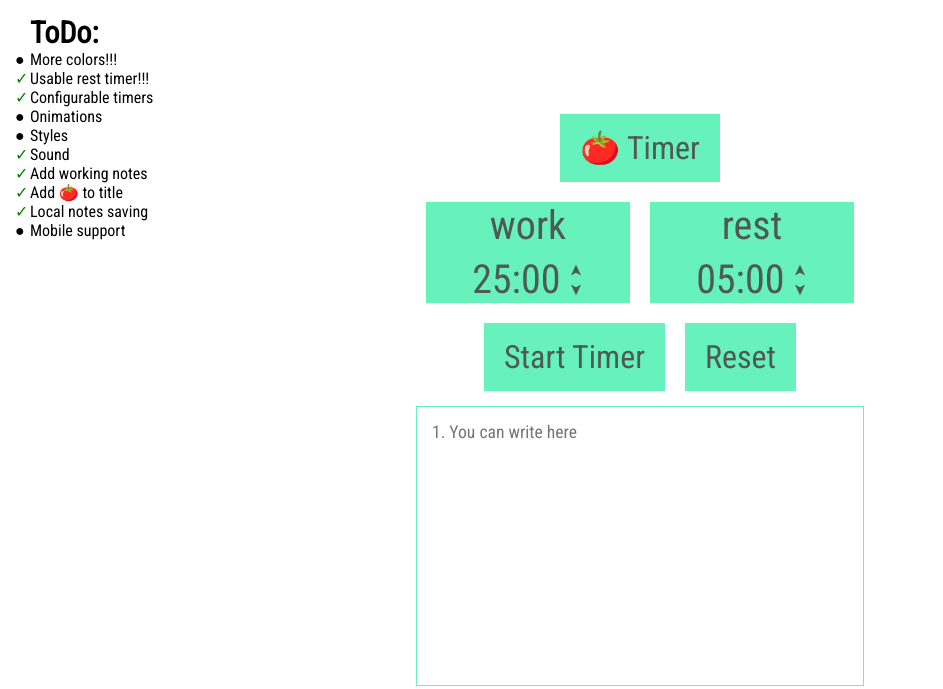
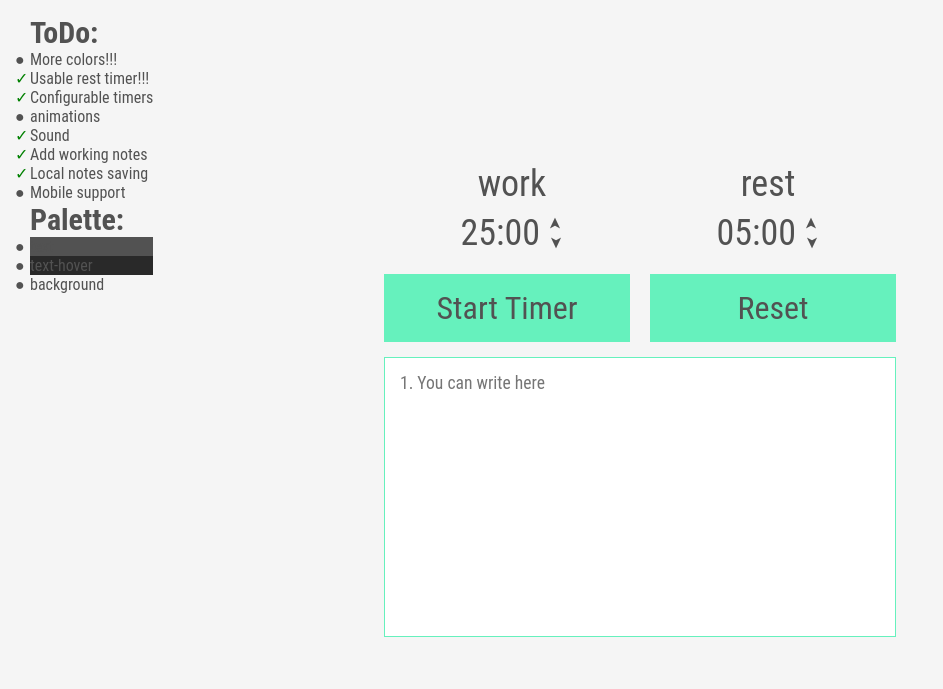
Before and after one commit to dummefil/pomodoro-timer, a website: page index.html in a window 1280 px wide. Shown: the whole page, without its empty margins (0-943 px from the left). Drawn offline with Linux system fonts and the light colour scheme.

Commit message:
updated some stuff. planning to use gulp or another tasker-builder

```diff
--- a/index.html
+++ b/index.html
@@ -4,9 +4,10 @@
     <meta charset="UTF-8">
     <meta name="viewport" content="width=device-width, initial-scale=1.0">
     <meta http-equiv="X-UA-Compatible" content="ie=edge">
-    <title>🍅 Timer</title>
-    <link href="https://fonts.googleapis.com/css?family=Roboto+Condensed" rel="stylesheet">
+    <title>Pomodorius</title>
+    <link href="https://fonts.googleapis.com/css?family=Roboto" rel="stylesheet">
     <link rel="stylesheet" href="styles.css">
+    <script src="https://kit.fontawesome.com/69b7c721d6.js"></script>
 </head>
 <body>
     <div class="todo">
@@ -15,17 +16,20 @@
             <li>More colors!!!</li>
             <li class="done">Usable rest timer!!!</li>
             <li class="done">Configurable timers</li>
-            <li>Onimations</li>
-            <li>Styles</li>
+            <li>animations</li>
             <li class="done">Sound</li>
             <li class="done">Add working notes</li>
-            <li class="done">Add 🍅 to title</li>
             <li class="done">Local notes saving</li>
             <li>Mobile support</li>
         </ul>
+        <p>Palette:</p>
+        <ul class="palette">
+            <li style="background: #525252">text</li>
+            <li style="background: #292929">text-hover</li>
+            <li style="background: #f5f5f5">background</li>
+        </ul>
     </div>
     <div class="boxes-wrapper">
-    <div class="header">🍅 Timer</div>
         <div class="box">
             <div class="box-work">
                 <div class="box-text">Work</div>
--- a/styles.css
+++ b/styles.css
@@ -6,51 +6,37 @@
   outline: 0;
 }
 
-.header {
-    margin-bottom: 20px;
-    text-align: center;
-    background: #66f1bd;
-    color: #4d5a56;
-    font-size: 2em;
-    border: none;
-    padding: 15px 20px;
-}
-
 .boxes-wrapper {
   margin-left: auto;
   margin-right: auto;
   display: flex;
   flex-direction: column;
   height: 100vh;
-    width: 70vw;
+  width: 1024px;
   align-items: center;
+  justify-content: center;
+}
+
+body {
+  background: #f5f5f5;
+  color: #525252;
+}
+
+.box {
+  display: flex;
+  text-transform: lowercase;
+  width: 50%;
+  margin: 0 auto;
   justify-content: center;
 }
 
 .box-rest, .box-work {
   width: 50%;
-    background: #66f1bd;
-}
-
-.box-work {
-    margin-right: 10px;
-}
-
-.box-rest {
-    margin-left: 10px;
-}
-
-.box {
-    width: calc(50% - 20px);
-    display: flex;
-    text-transform: lowercase;
 }
 
 .box-text, .box-time {
-    /* color: #66f1bd; */
-    color: #4d5a56;
   text-align: center;
-    font-size: 2.5em;
+  font-size: 36px;
 }
 
 .box-text {
@@ -58,11 +44,11 @@
 }
 
 .start-timer, .reset-timer {
+  width: 50%;
   cursor: pointer;
-    margin-top: 20px;
+  color: #525252;
   text-align: center;
   background: #66f1bd;
-    color: #4d5a56;
   font-size: 2em;
   border: none;
   padding: 15px 20px;
@@ -82,7 +68,6 @@
   top: 0;
   left: 15px;
   padding: 15px;
-
 }
 
 .todo p {
@@ -100,6 +85,7 @@ ul li.done:before {
   left: 0;
   color: green;
 }
+
 ul li:before {
   position: absolute;
   left: 0;
@@ -125,7 +111,7 @@ ul li:before {
 
 .box-control-up {
   transform: rotate(-90deg);
-    right: 1.5px;
+  right: 2px;
 }
 
 .box-control-down {
@@ -133,37 +119,22 @@ ul li:before {
 }
 
 .box-controls {
-    color: #4d5a56;
   margin-left: 10px;
 }
 
 
 .buttons-wrapper {
+  width: 50%;
+  margin-top: 20px;
   display: flex;
   align-items: center;
-    justify-content: center;
-}
-
-::webkit-selection {
-    background-color: none;
-    color: none;
-}
-
-::-moz-selection {
-    background-color: none;
-    color: none;
-  }
-::selection {
-    background-color: none;
-    color: none;
+  justify-content: space-evenly;
 }
 
 .notes {
+  height: 35vh;
+  margin-top: 15px;
   width: 50%;
-    height: 35%;
-    max-width: 50%;
-    max-height: 35%;
-    margin-top: 15px;
   border: #66f1bd solid 1px;
   resize: none;
   padding: 15px;
@@ -171,8 +142,9 @@ ul li:before {
 }
 
 .notes::-webkit-scrollbar {
-    width: 1em;
+  width: 5px;
 }
+
 /*
 .notes::-webkit-scrollbar-track {
 
@@ -184,15 +156,16 @@ ul li:before {
 
 .notes::webkit-selection {
   background: #66f1bd;
-    color: #4d5a56;
 }
 
 .notes::-moz-selection {
   background: #66f1bd;
-    color: #4d5a56;
 }
 
 .notes::selection {
   background: #66f1bd;
-    color: #4d5a56;
 }
+
+.palette {
+
+}
```
Also changed, not shown: package.json (added, +19 -0 lines), 2 other files. Lines whose indentation alone changed are shown as unchanged.
